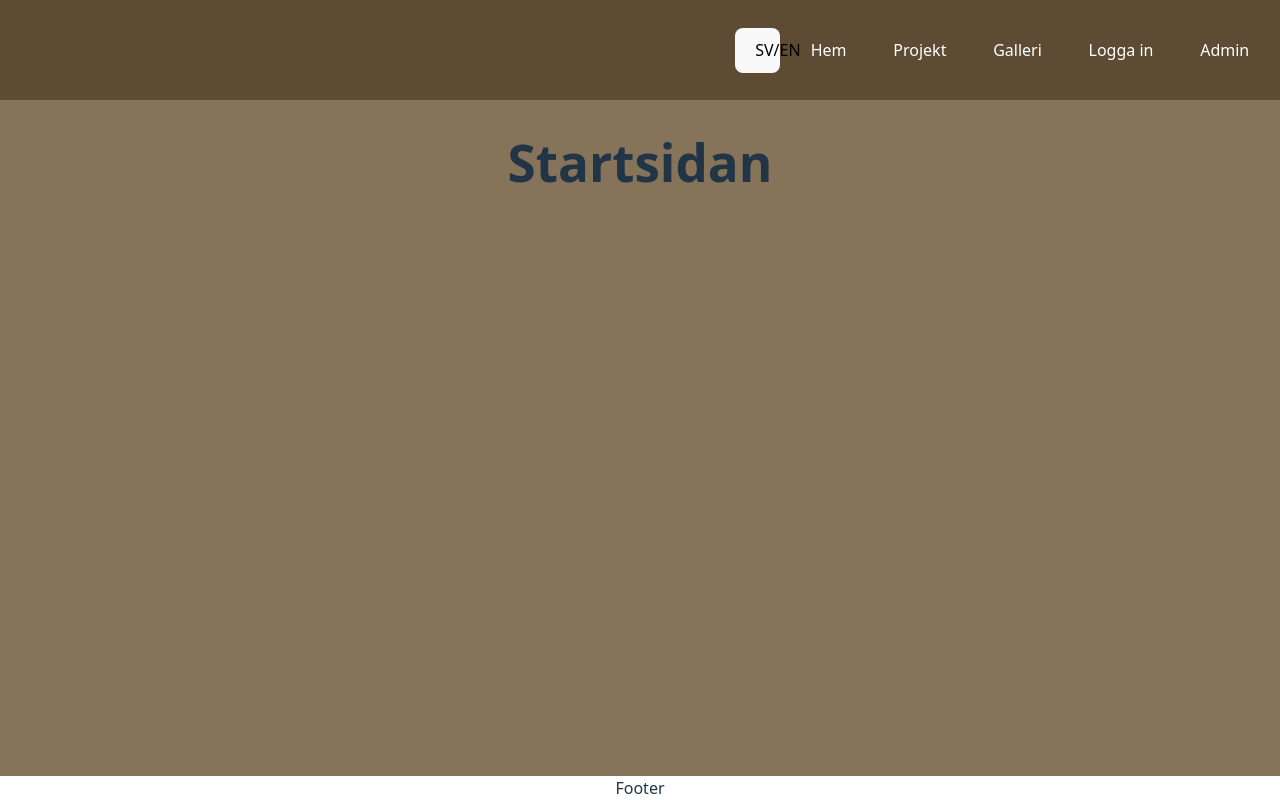
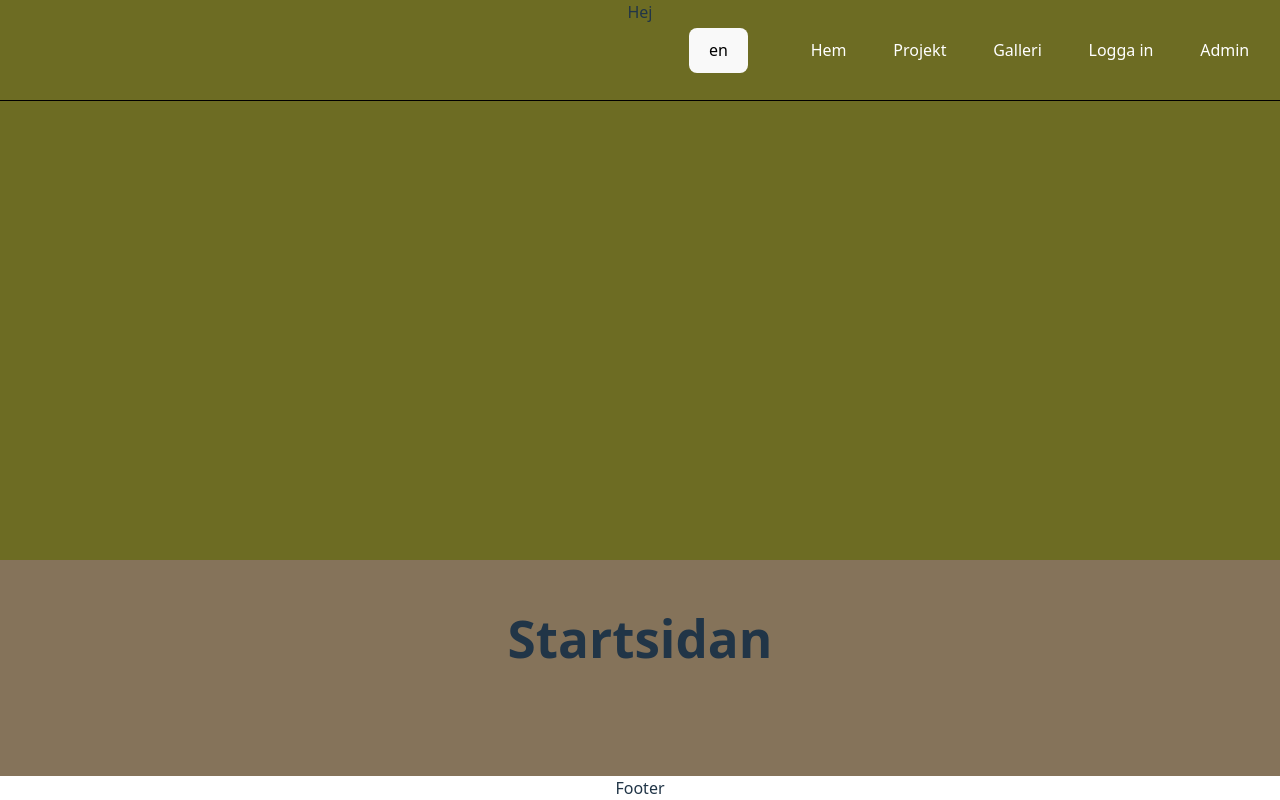
Before and after one commit to mikaelakihl/mi-portfolio-2, a React (Vite) app in the folder client/: page / in a window 1280 px wide. Built offline with nearby package versions, Linux system fonts and the light colour scheme.

Commit message:
feat: playing round more with header/navbar and added herosection

```diff
--- a/client/src/app/App.tsx
+++ b/client/src/app/App.tsx
@@ -8,6 +8,7 @@ import { AdminPage } from '../pages/AdminPage'
 import { Header } from '../components/header/header/Header'
 import { Footer } from '../components/footer/Footer'
 import { LanguageProvider } from '../context/LanguageProvider'
+import { HeroSection } from '../components/hero/HeroSection'
 
 function App() {
 
@@ -15,6 +16,7 @@ function App() {
     <>
     <LanguageProvider>
       <Header/>
+      <HeroSection/>
       <main>
         <Routes>
           <Route path='/' element={<LandingPage/>} />
--- a/client/src/components/header/header/Header.module.scss
+++ b/client/src/components/header/header/Header.module.scss
@@ -1,10 +1,14 @@
 .header {
     height: 100px;
-    background-color: rgb(93, 76, 51);
+    background-color: rgba(93, 76, 51, 0);
     display: flex;
     flex-direction: row;
     justify-content: flex-end;
     align-items: center;
+    position: fixed;
+    width: 100%;
+    gap: 2rem;
+    border-bottom: 1px solid black;
 
   }
 
--- a/client/src/components/header/header/Header.tsx
+++ b/client/src/components/header/header/Header.tsx
@@ -6,6 +6,7 @@ export const Header = () => {
 
     return (
             <header className={styles.header}>
+
                 <LanguageToggle/>
                 <div className="nav_bar"><Navigation/></div>
 
--- a/client/src/components/header/language-toggle/LanguageToggle.module.scss
+++ b/client/src/components/header/language-toggle/LanguageToggle.module.scss
@@ -1,6 +1,6 @@
 .language_toggle_button {
     height: 45px;
-    width: 45px;
+    // width: 45px;
     // position: fixed;
     // right: 100px;
 }
--- a/client/src/components/header/language-toggle/LanguageToggle.tsx
+++ b/client/src/components/header/language-toggle/LanguageToggle.tsx
@@ -17,7 +17,7 @@ export const LanguageToggle = () => {
     return (
         <>
         <button className={styles.language_toggle_button} onClick={toggleLanguage}>
-            SV/EN
+            {language === 'sv' ? 'en' : 'sv'}
         </button>
         </>
     )
--- a/client/src/components/header/navigation/HamburgerMenu/HamburgerMenu.module.scss
+++ b/client/src/components/header/navigation/HamburgerMenu/HamburgerMenu.module.scss
@@ -15,7 +15,7 @@
 
 .hamburger_button{
   background-color: white;
-  position: fixed;
+  position: relative;
   display: flex;
   z-index: 100;
   // top: 1rem;
--- /dev/null
+++ b/client/src/components/hero/HeroSection.module.scss
@@ -0,0 +1,4 @@
+.hero_wrapper {
+    height: 70dvh;
+    background-color: rgb(109, 108, 35);
+}
--- /dev/null
+++ b/client/src/components/hero/HeroSection.tsx
@@ -0,0 +1,10 @@
+import styles from './HeroSection.module.scss';
+
+export const HeroSection = () => {
+
+    return (
+        <section className={styles.hero_wrapper}>
+            Hej
+        </section>
+    )
+}
--- a/client/src/index.css
+++ b/client/src/index.css
@@ -32,6 +32,7 @@ body {
 main{
   background-color: rgb(133, 115, 90);
   flex: 1;
+  padding-top: 1rem;
 }
 
 h1 {
@@ -49,6 +50,7 @@ button {
   background-color: #1a1a1a;
   cursor: pointer;
   transition: border-color 0.25s;
+  text-align: center;
 }
 button:hover {
   border-color: #646cff;
```
